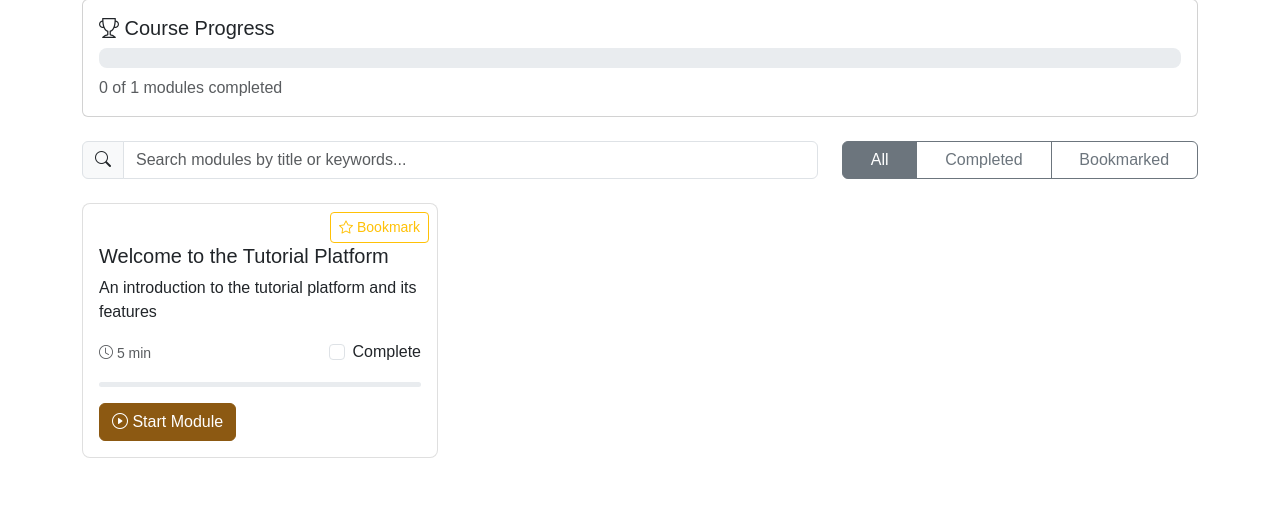
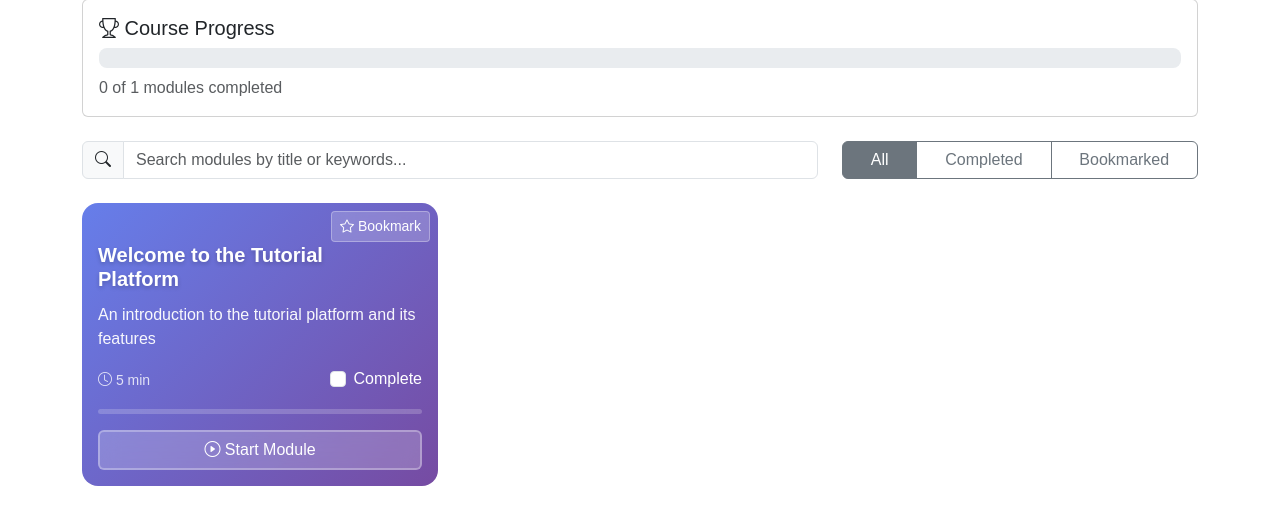
Before and after one commit to julisunkan/Learn, a Flask app: page / in a window 1280 px wide. Shown: the part 234-759 px from the top of the page. Run offline with Flask 3, Linux system fonts and the light colour scheme.

Commit message:
Enhance module display with colorful animations and better alignment
Update static/css/style.css to implement staggered fade-in animations for module cards, apply distinct gradient backgrounds with varying color schemes, and improve overall grid layout alignment and interactive hover effects.

Replit-Commit-Author: Agent
Replit-Commit-Session-Id: 268fad06-9a2f-4723-996c-61f577cfc5e3
Replit-Commit-Checkpoint-Type: full_checkpoint
Replit-Commit-Screenshot-Url: https://storage.googleapis.com/screenshot-production-us-central1/ef721b80-4c25-4614-a22a-cdb11e09737e/268fad06-9a2f-4723-996c-61f577cfc5e3/wsNrfBJ

```diff
--- a/static/css/style.css
+++ b/static/css/style.css
@@ -80,17 +80,177 @@ body {
 
 /* Module cards */
 .module-card {
-  transition: var(--transition);
+  transition: all 0.4s cubic-bezier(0.4, 0, 0.2, 1);
+  animation: fadeInUp 0.6s ease-out forwards;
+  opacity: 0;
+  transform: translateY(30px);
+}
+
+.module-card:nth-child(1) { animation-delay: 0.1s; }
+.module-card:nth-child(2) { animation-delay: 0.2s; }
+.module-card:nth-child(3) { animation-delay: 0.3s; }
+.module-card:nth-child(4) { animation-delay: 0.4s; }
+.module-card:nth-child(5) { animation-delay: 0.5s; }
+.module-card:nth-child(6) { animation-delay: 0.6s; }
+
+@keyframes fadeInUp {
+  to {
+    opacity: 1;
+    transform: translateY(0);
+  }
 }
 
 .module-card:hover {
-  transform: translateY(-2px);
-  box-shadow: var(--shadow);
+  transform: translateY(-8px) scale(1.02);
+  box-shadow: 0 12px 25px rgba(0,0,0,0.15);
 }
 
 .module-card .card {
-  border-radius: var(--border-radius);
-  border: 1px solid rgba(0,0,0,0.125);
+  border-radius: 16px;
+  border: none;
+  background: linear-gradient(135deg, #667eea 0%, #764ba2 100%);
+  color: white;
+  overflow: hidden;
+  position: relative;
+}
+
+.module-card:nth-child(2n) .card {
+  background: linear-gradient(135deg, #f093fb 0%, #f5576c 100%);
+}
+
+.module-card:nth-child(3n) .card {
+  background: linear-gradient(135deg, #4facfe 0%, #00f2fe 100%);
+}
+
+.module-card:nth-child(4n) .card {
+  background: linear-gradient(135deg, #43e97b 0%, #38f9d7 100%);
+}
+
+.module-card:nth-child(5n) .card {
+  background: linear-gradient(135deg, #fa709a 0%, #fee140 100%);
+}
+
+.module-card:nth-child(6n) .card {
+  background: linear-gradient(135deg, #a8edea 0%, #fed6e3 100%);
+  color: #333;
+}
+
+/* Card content styling for better readability */
+.module-card .card-body {
+  position: relative;
+  z-index: 2;
+}
+
+.module-card .card::before {
+  content: '';
+  position: absolute;
+  top: 0;
+  left: 0;
+  right: 0;
+  bottom: 0;
+  background: rgba(255, 255, 255, 0.1);
+  opacity: 0;
+  transition: opacity 0.3s ease;
+}
+
+.module-card:hover .card::before {
+  opacity: 1;
+}
+
+.module-card .card-title {
+  font-weight: 600;
+  margin-bottom: 0.75rem;
+  text-shadow: 0 2px 4px rgba(0,0,0,0.2);
+}
+
+.module-card .card-text {
+  opacity: 0.95;
+  line-height: 1.5;
+}
+
+.module-card .btn-primary {
+  background: rgba(255, 255, 255, 0.2);
+  border: 2px solid rgba(255, 255, 255, 0.3);
+  color: white;
+  font-weight: 500;
+  transition: all 0.3s ease;
+  backdrop-filter: blur(10px);
+}
+
+.module-card .btn-primary:hover {
+  background: rgba(255, 255, 255, 0.3);
+  border-color: rgba(255, 255, 255, 0.5);
+  transform: translateY(-2px);
+}
+
+.module-card .text-muted {
+  color: rgba(255, 255, 255, 0.8) !important;
+}
+
+.module-card:nth-child(6n) .text-muted {
+  color: rgba(51, 51, 51, 0.7) !important;
+}
+
+/* Progress bar enhancements */
+.module-card .progress {
+  background: rgba(255, 255, 255, 0.2);
+  backdrop-filter: blur(10px);
+}
+
+.module-card .progress-bar {
+  background: linear-gradient(90deg, rgba(255,255,255,0.8), rgba(255,255,255,1));
+  animation: progressPulse 2s ease-in-out infinite;
+}
+
+@keyframes progressPulse {
+  0%, 100% { opacity: 0.8; }
+  50% { opacity: 1; }
+}
+
+/* Bookmark button styling */
+.module-card .bookmark-btn {
+  background: rgba(255, 255, 255, 0.2);
+  border: 1px solid rgba(255, 255, 255, 0.3);
+  color: white;
+  backdrop-filter: blur(10px);
+  transition: all 0.3s ease;
+}
+
+.module-card .bookmark-btn:hover {
+  background: rgba(255, 193, 7, 0.9);
+  border-color: #ffc107;
+  transform: scale(1.1);
+}
+
+.module-card .bookmark-btn.active {
+  background: #ffc107;
+  border-color: #ffc107;
+  color: #000;
+}
+
+/* Grid alignment improvements */
+#moduleList {
+  display: flex;
+  flex-wrap: wrap;
+  align-items: stretch;
+}
+
+#moduleList .module-card {
+  display: flex;
+  margin-bottom: 1.5rem;
+}
+
+#moduleList .module-card .card {
+  width: 100%;
+  display: flex;
+  flex-direction: column;
+}
+
+#moduleList .module-card .card-body {
+  flex: 1;
+  display: flex;
+  flex-direction: column;
+  justify-content: space-between;
 }
 
 /* Progress bars */
```
